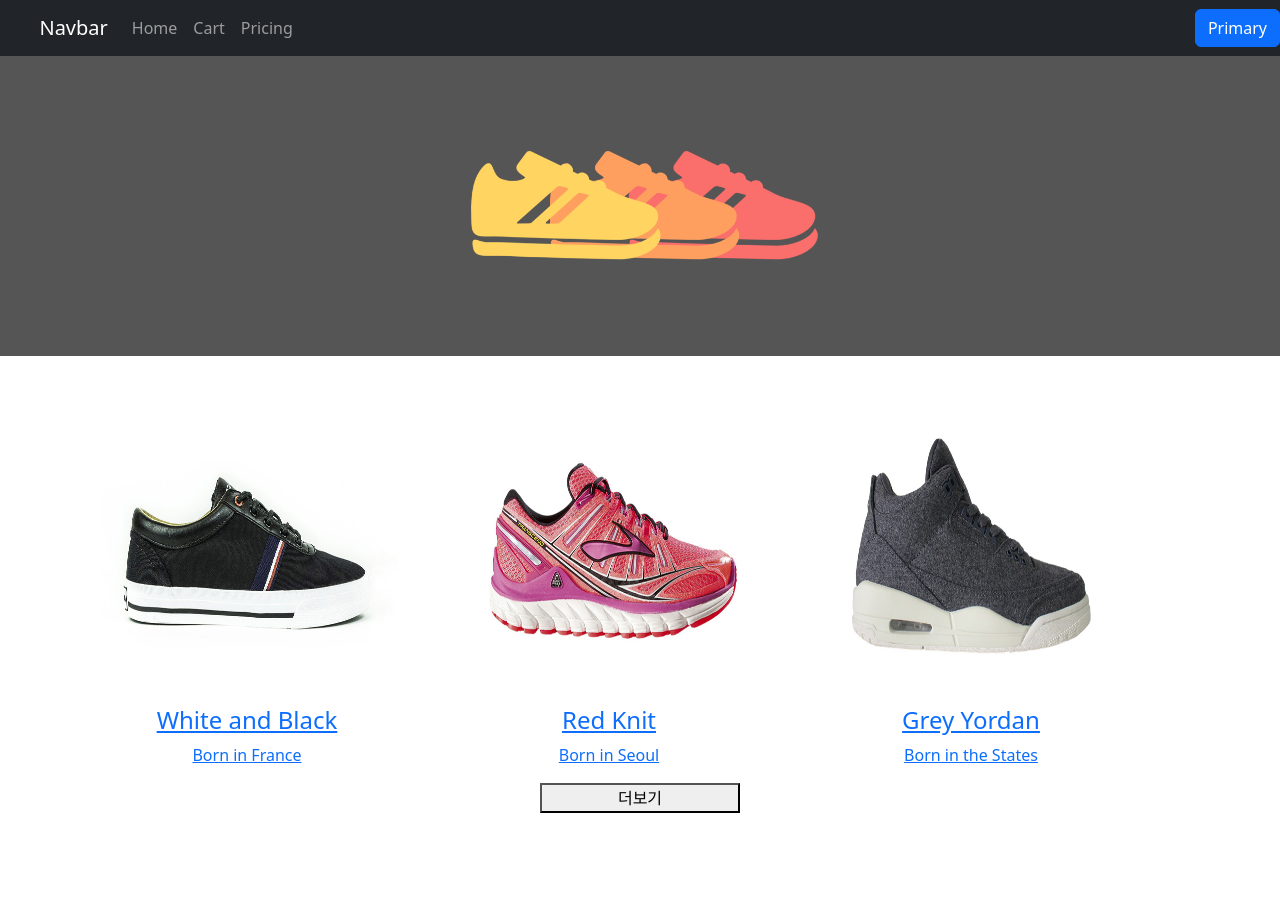
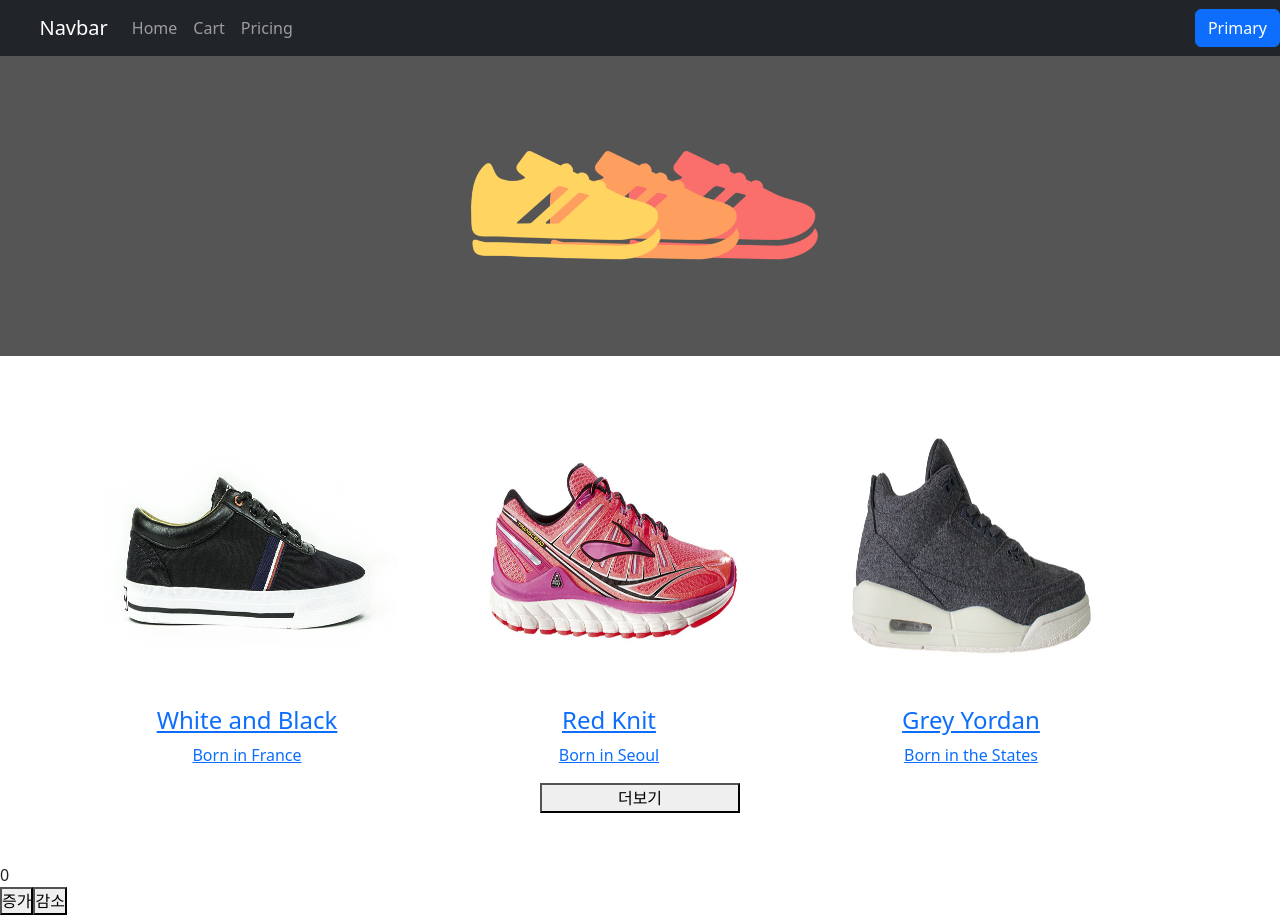
Before and after one commit to junyoungNA/type-todo, a React (Create React App) app: page / in a window 1280 px wide. Before the commit the page ends 863 px from the top, so only its background shows below. Built offline with nearby package versions, Linux system fonts and the light colour scheme.

Commit message:
mobx 사용해보기

```diff
--- a/package.json
+++ b/package.json
@@ -9,8 +9,11 @@
     "@testing-library/user-event": "^13.5.0",
     "@types/jest": "^27.5.2",
     "ajax": "^0.0.4",
+    "autobind-decorator": "^2.4.0",
     "axios": "^1.3.4",
     "bootstrap": "^5.2.3",
+    "mobx": "^6.9.0",
+    "mobx-react": "^7.6.0",
     "node-sass": "^7.0.3",
     "react": "^18.2.0",
     "react-bootstrap": "^2.7.2",
--- /dev/null
+++ b/src/component/Button.tsx
@@ -0,0 +1,25 @@
+import autobind from 'autobind-decorator';
+import React from 'react';
+import indexStore from '../mobx/indexStore';
+
+const Button: React.FC = () => {
+  const { numberStore } = indexStore();
+
+  const onClickCrease = () => {
+    numberStore.increasseAction(1);
+  };
+
+  const onClickDecrease = () => {
+    numberStore.decreaseAction(1);
+  };
+
+  return (
+    <>
+      <div>{numberStore.num}</div>
+      <button onClick={onClickCrease}> 증가</button>
+      <button onClick={onClickDecrease}> 감소</button>
+    </>
+  );
+};
+
+export default Button;
--- a/src/component/Main.tsx
+++ b/src/component/Main.tsx
@@ -6,6 +6,7 @@
 import '../App.css';
 import axios from 'axios';
 import styled from 'styled-components';
+import Button from './Button';
 
 const MoreBtn = styled.button`
   width: 200px;
@@ -70,6 +71,7 @@
           </MoreBtn>
         )}
       </Container>
+      <Button />
     </div>
   );
 };
--- /dev/null
+++ b/src/mobx/indexStore.tsx
@@ -0,0 +1,7 @@
+import numberStore from './numberStore';
+
+const indexStore = () => ({
+  numberStore,
+});
+
+export default indexStore;
--- /dev/null
+++ b/src/mobx/numberStore.tsx
@@ -0,0 +1,15 @@
+import { observable } from 'mobx';
+
+const numberStore = observable({
+  num: 0,
+
+  increasseAction(num: number) {
+    this.num = this.num + num;
+  },
+
+  decreaseAction(num: number) {
+    this.num = this.num - num;
+  },
+});
+
+export default numberStore;
--- a/tsconfig.json
+++ b/tsconfig.json
@@ -14,7 +14,8 @@
     "resolveJsonModule": true,
     "isolatedModules": true,
     "noEmit": true,
-    "jsx": "react-jsx"
+    "jsx": "react-jsx",
+    "experimentalDecorators": true
   }
   // "include": [
   //   "src"
```
Also changed, not shown: 1 other file (tests, documents, lock files or other folders).
